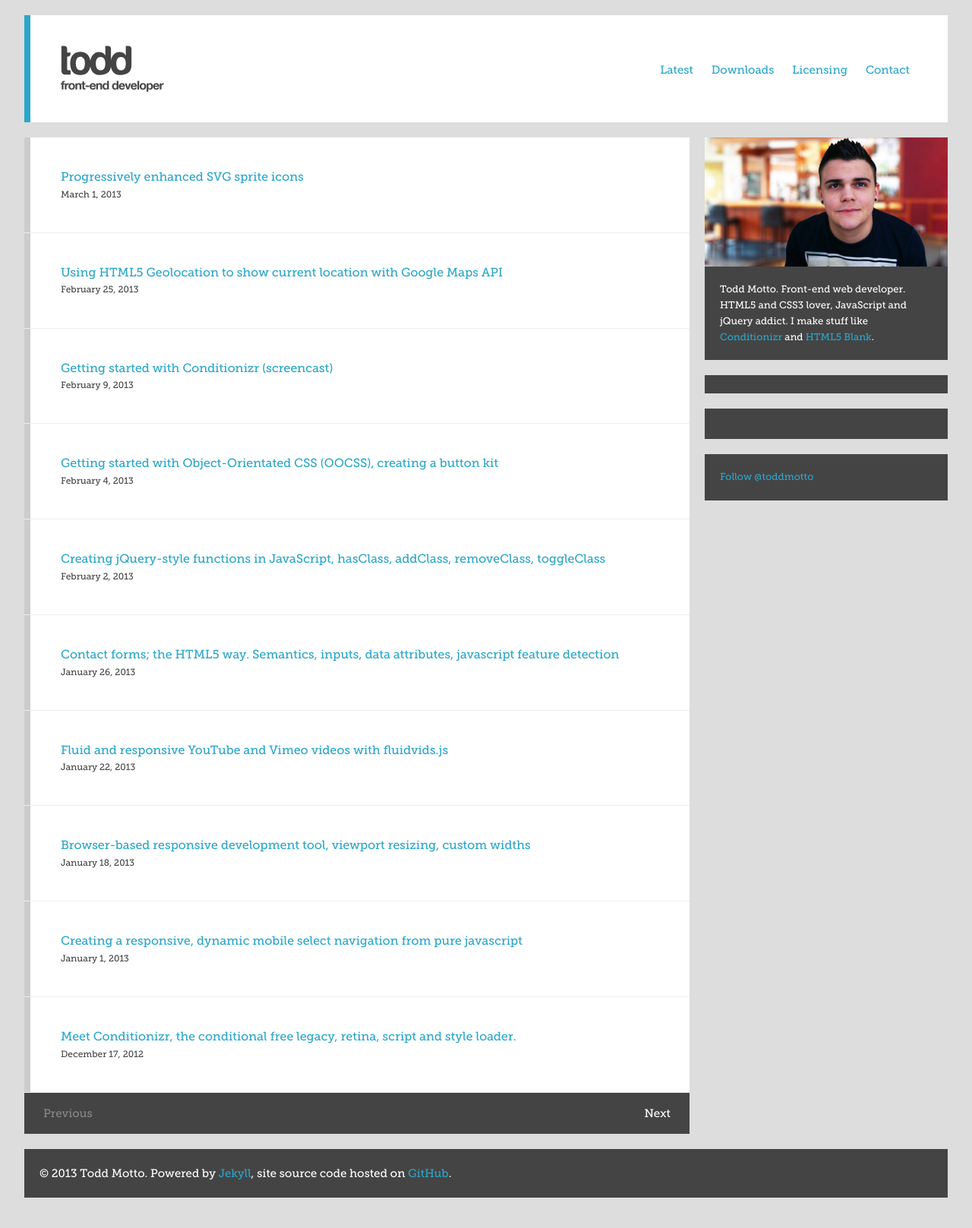
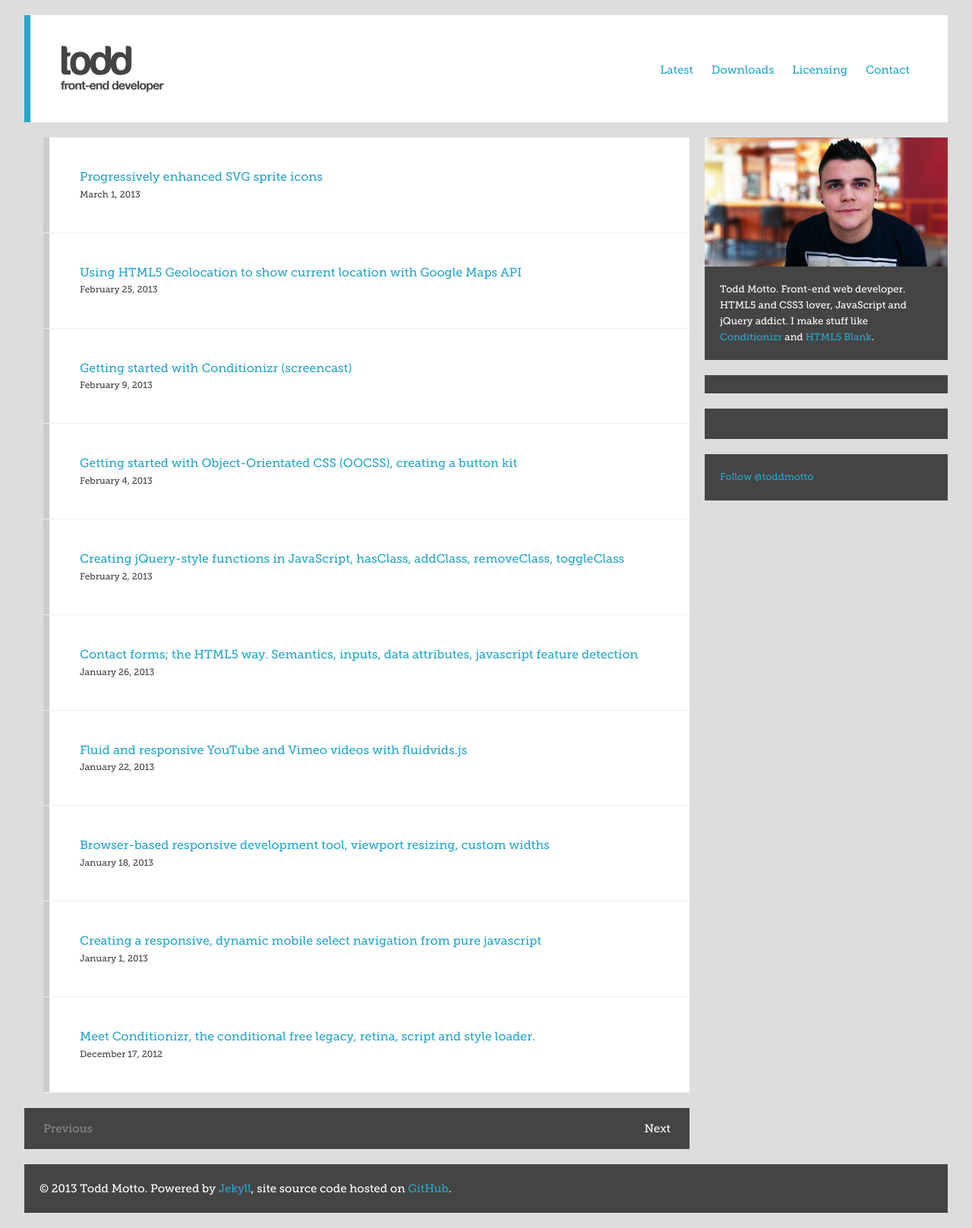
Before and after one commit to lechoo/toddmotto.github.com, a Jekyll site: the page built from index.html, in a window 1280 px wide. Shown: the whole page at 76% size. Built offline with Jekyll 4.4.1, drawn with Linux system fonts in a browser that asks for light colours; Markdown is read by kramdown in place of the engine named in the settings; the list of posts is cut into pages by our own code; comment, search, counter and statistics services are not loaded.

Commit message:
List styles

```diff
--- a/style.css
+++ b/style.css
@@ -263,6 +263,10 @@ iframe[src*="twitter"] {
 	border:1px solid #E5E5E5;
 	margin:30px 0 50px;
 }
+.posts-list {
+	margin:0 0 20px 25px;
+	color:#2BA6CB;
+}
 
 /*------------------------------------*\
     TYPOGRAPHY
```
Also changed, not shown: _posts/2013-03-01-progressively-enhanced-svg-sprite-icons.md (+1 -1 lines).
